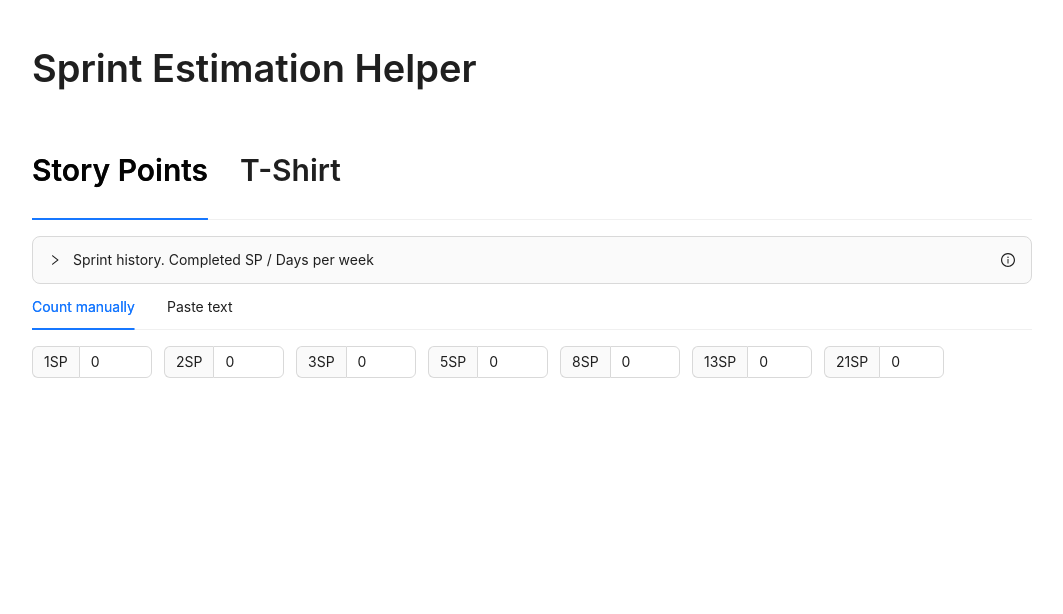
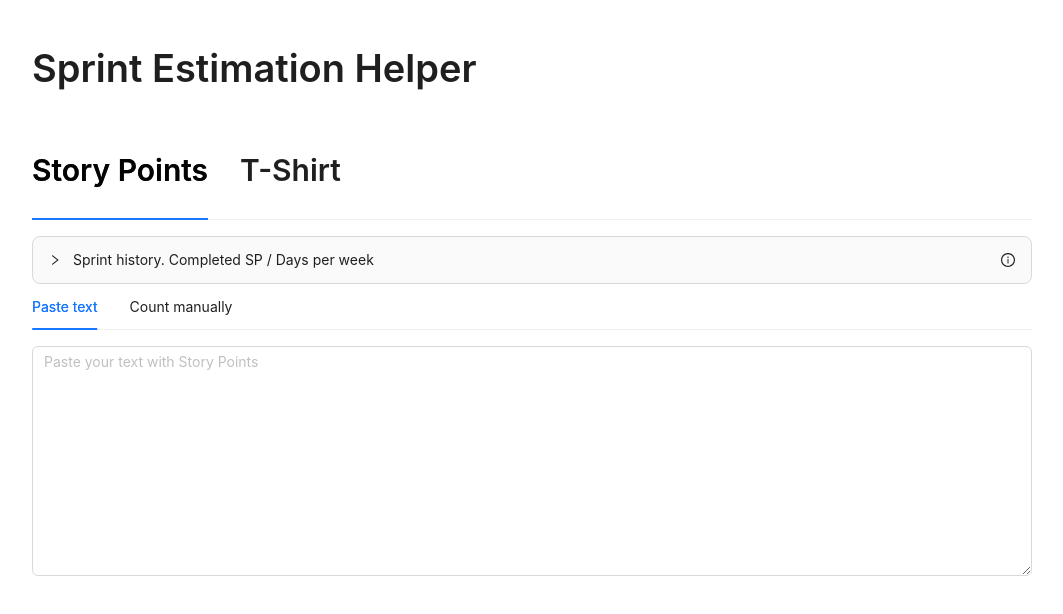
Before and after one commit to malininss/sprint-estimation-helper, a React (Vite) app: page / in a window 1280 px wide. Shown: the top 614 px of the page, without its empty margins (108-1171 px from the left). Built offline with nearby package versions, Linux system fonts and the light colour scheme.

Commit message:
add invalid storypoints warning

```diff
--- a/biome.json
+++ b/biome.json
@@ -28,6 +28,7 @@
 		"rules": {
 			"recommended": false,
 			"complexity": {
+				"noUselessFragments": "error",
 				"noBannedTypes": "error",
 				"noExtraBooleanCast": "error",
 				"noMultipleSpacesInRegularExpressionLiterals": "error",
--- a/src/components/StoryPointCounter/StoryPointCounter.tsx
+++ b/src/components/StoryPointCounter/StoryPointCounter.tsx
@@ -3,7 +3,7 @@ import type { OnValuesChange } from '../../types';
 import { CountBlock } from '../../ui/CountBlock';
 import { ResultBlock } from '../../ui/ResultBlock';
 import { StoryPointsPerSprintForm } from './components/StoryPointsPerSprintForm';
-import { initialCount, storyPointsTuple } from './const';
+import { initialCount, notStoryPointsRegexp, storyPointsTuple } from './const';
 import type { StoryPoints } from './enums';
 import { calculateCapacity } from './helpers/calculateCapacity';
 import { checkIsSprintHistoryValid } from './helpers/checkIsSprintHistoryValid';
@@ -50,7 +50,12 @@ export const StoryPointCounter: FC = () => {
         itemsCoCount={storyPointsTuple}
         initialValues={initialCount}
         onValuesChange={handleValuesChange}
+        badWordsConfig={{
+          regExp: notStoryPointsRegexp,
+          warningMessage: 'Invalid story points',
+        }}
         extractorFn={extractStoryPointsFromText}
+        autoCountPlaceholder="Paste your text with Story Points"
       />
       <ResultBlock
         itemsCoCount={storyPointsCount}
--- a/src/components/StoryPointCounter/const.ts
+++ b/src/components/StoryPointCounter/const.ts
@@ -20,3 +20,16 @@ export const initialCount: StoryPointsCounter = {
   [StoryPoints.XL]: 0,
   [StoryPoints.XXL]: 0,
 } as const;
+
+
+const storyPoints = Object.values(StoryPoints);
+
+export const storyPointsRegexp = new RegExp(
+  `(?:^|\\s|[^\\w\\d])(${storyPoints.join('|')})(?=\\s|[^\\w\\d]|$)`,
+  'gi'
+);
+
+export const notStoryPointsRegexp = new RegExp(
+  `(?:^|\\s|[^\\w\\d])(?!${storyPoints.join('|')})(\\d+sp)(?=\\s|[^\\w\\d]|$)`,
+  'gi'
+);
--- a/src/components/StoryPointCounter/helpers/extractStoryPointsFromText.ts
+++ b/src/components/StoryPointCounter/helpers/extractStoryPointsFromText.ts
@@ -1,12 +1,8 @@
+import { storyPointsRegexp } from '../const';
 import { StoryPoints } from '../enums';
 
 export const extractStoryPointsFromText = (text: string): StoryPoints[] => {
-  const sizes = Object.values(StoryPoints);
-  const regex = new RegExp(
-    `(?:^|\\s|[^\\w\\d])(${sizes.join('|')})(?=\\s|[^\\w\\d]|$)`,
-    'gi'
-  );
-  const matches = text.match(regex);
+  const matches = text.match(storyPointsRegexp);
 
   return matches
     ? matches.map((size) => size.trim().toLowerCase() as StoryPoints)
--- a/src/components/TShirtCounter/TShirtCounter.tsx
+++ b/src/components/TShirtCounter/TShirtCounter.tsx
@@ -27,6 +27,7 @@ export const TShirtCounter: FC = () => {
         initialValues={initialCount}
         onValuesChange={handleValuesChange}
         extractorFn={extractSizesFromText}
+        autoCountPlaceholder="Paste your text with T-shirt sizes"
       />
       <ResultBlock
         calculateCapacity
--- /dev/null
+++ b/src/ui/AutoCount/AutoCount.module.scss
@@ -0,0 +1,3 @@
+.warning {
+  margin-top: 8px;
+}
--- a/src/ui/AutoCount/AutoCount.tsx
+++ b/src/ui/AutoCount/AutoCount.tsx
@@ -1,20 +1,28 @@
-import { Input } from 'antd';
+import { Alert, Input } from 'antd';
 import { type ReactNode, useEffect, useState } from 'react';
 import type { OnValuesChange } from '../../types';
 import { countItems } from './helpers/countItems';
+import styles from './AutoCount.module.scss';
 
 const { TextArea } = Input;
-
 interface AutoCountProps<T extends string> {
   onValuesChange: OnValuesChange<T>;
   extractorFn: (text: string) => T[];
+  badWordsConfig?: {
+    regExp: RegExp;
+    warningMessage: string;
+  };
+  placeholder: string;
 }
 
 export const AutoCount = <T extends string>({
   onValuesChange,
   extractorFn,
+  placeholder,
+  badWordsConfig,
 }: AutoCountProps<T>): ReactNode => {
   const [text, setText] = useState<string>('');
+  const [badWords, setBadWords] = useState<Set<string>>();
 
   useEffect(() => {
     const itemsArr = extractorFn(text);
@@ -23,14 +31,33 @@ export const AutoCount = <T extends string>({
     onValuesChange(itemsObject);
   }, [extractorFn, onValuesChange, text]);
 
+  useEffect(() => {
+    if (!badWordsConfig) {
+      return;
+    }
+
+    setBadWords(new Set(text.match(badWordsConfig.regExp)));
+  }, [text, badWordsConfig]);
+
   return (
     <>
       <TextArea
         value={text}
         onChange={(e) => setText(e.target.value)}
-        placeholder="Paste your text with T-shirt sizes"
+        placeholder={placeholder}
         rows={10}
+        prefix="azaza"
       />
+      {badWordsConfig && !!badWords?.size && (
+        <Alert
+          className={styles.warning}
+          message={
+            <div>{`${badWordsConfig.warningMessage}: ${Array.from(badWords).join()}`}</div>
+          }
+          type="warning"
+          showIcon
+        />
+      )}
     </>
   );
 };
--- a/src/ui/CountBlock/CountBlock.tsx
+++ b/src/ui/CountBlock/CountBlock.tsx
@@ -9,6 +9,11 @@ interface CountBlockProps<T extends string> {
   itemsCoCount: readonly T[];
   initialValues: Record<T, number>;
   extractorFn: (text: string) => T[];
+  badWordsConfig?: {
+    regExp: RegExp;
+    warningMessage: string;
+  };
+  autoCountPlaceholder: string;
 }
 
 export const CountBlock = <T extends string>({
@@ -16,10 +21,24 @@ export const CountBlock = <T extends string>({
   itemsCoCount,
   initialValues,
   extractorFn,
+  badWordsConfig,
+  autoCountPlaceholder,
 }: CountBlockProps<T>): ReactNode => {
   const items: TabsProps['items'] = [
     {
       key: '1',
+      label: 'Paste text',
+      children: (
+        <AutoCount
+          onValuesChange={onValuesChange}
+          extractorFn={extractorFn}
+          placeholder={autoCountPlaceholder}
+          badWordsConfig={badWordsConfig}
+        />
+      ),
+    },
+    {
+      key: '2',
       label: 'Count manually',
       children: (
         <ManualCount
@@ -27,13 +46,6 @@ export const CountBlock = <T extends string>({
           initialValues={initialValues}
           onValuesChange={onValuesChange}
         />
-      ),
-    },
-    {
-      key: '2',
-      label: 'Paste text',
-      children: (
-        <AutoCount onValuesChange={onValuesChange} extractorFn={extractorFn} />
       ),
     },
   ];
```
